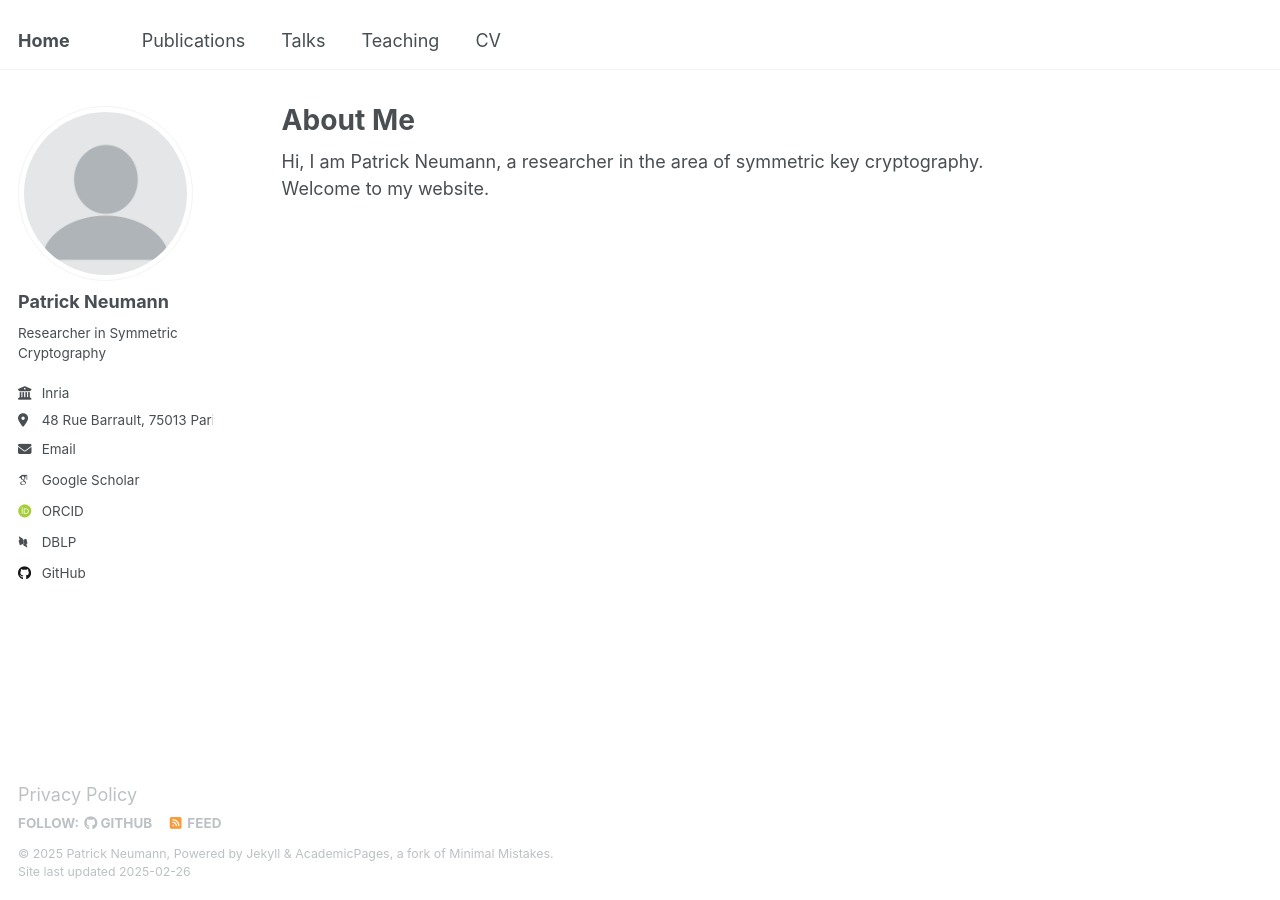
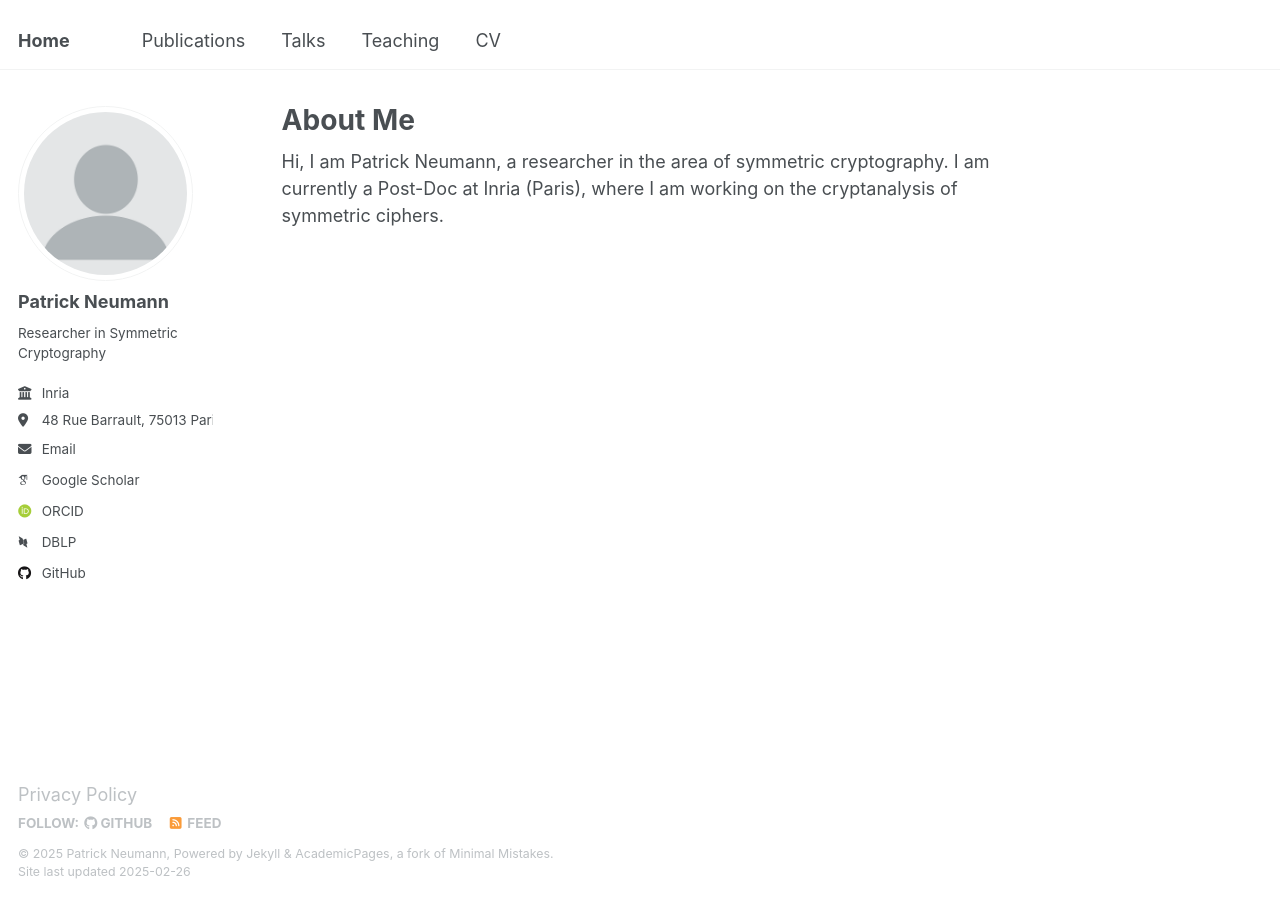
Before and after one commit to PatrickNeumann93/PatrickNeumann93.github.io, a Jekyll site: the page built from _pages/about.md, in a window 1280 px wide. Built offline with Jekyll 4.4.1, drawn with Linux system fonts in a browser that asks for light colours; some web fonts are replaced.

Commit message:
Updated about page

```diff
--- a/_pages/about.md
+++ b/_pages/about.md
@@ -7,4 +7,4 @@ redirect_from:
   - /about.html
 ---
 
-Hi, I am Patrick Neumann, a researcher in the area of symmetric key cryptography. Welcome to my website.
+Hi, I am Patrick Neumann, a researcher in the area of symmetric cryptography. I am currently a Post-Doc at Inria (Paris), where I am working on the cryptanalysis of symmetric ciphers.
```
